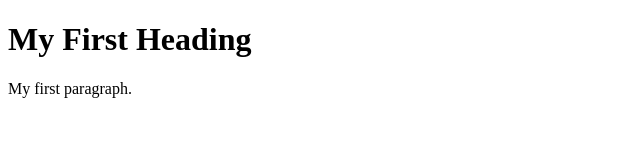
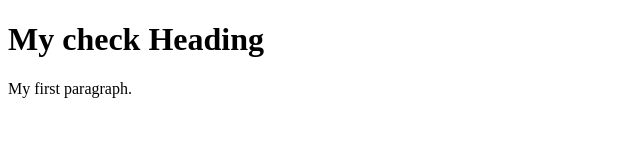
Before and after one commit to rshconn/project_template, a plain HTML site: page blog_post.html in a window 1280 px wide. Shown: the whole page, without its empty margins (0-640 px from the left). Drawn offline with Linux system fonts and the light colour scheme.

Commit message:
Update and rename check.html to blog_post.html

```diff
--- a/check.html
+++ b/blog_post.html
@@ -2,7 +2,7 @@
 <html>
 <body>
 
-<h1>My First Heading</h1>
+<h1>My check Heading</h1>
 
 <p>My first paragraph.</p>
 
```
